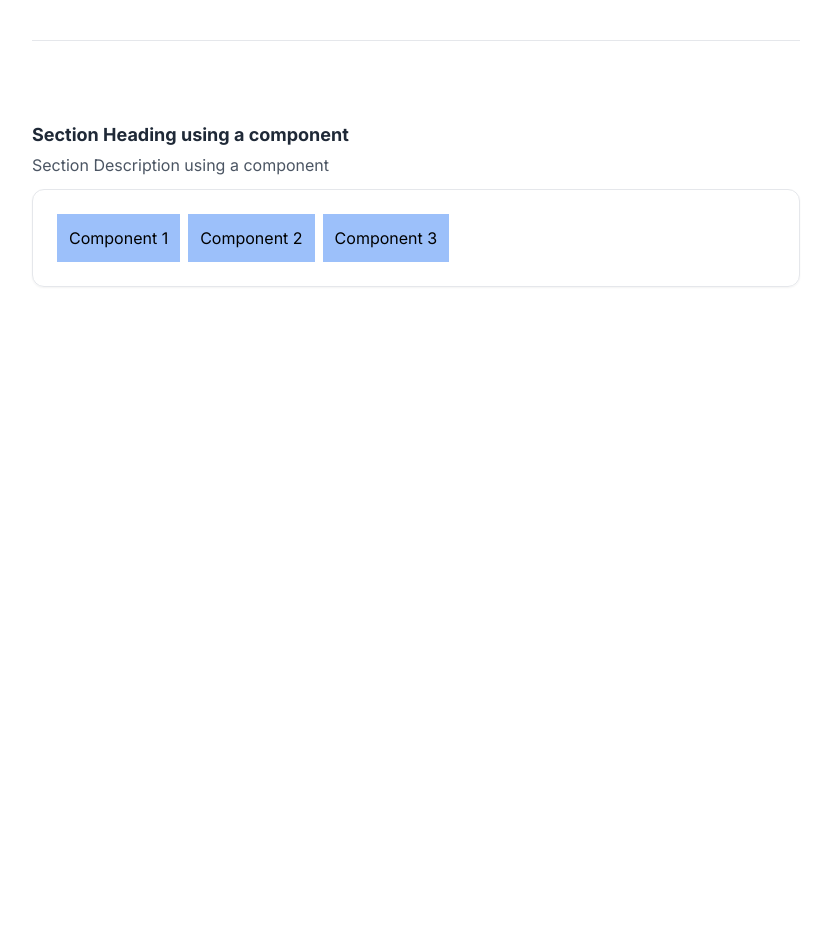
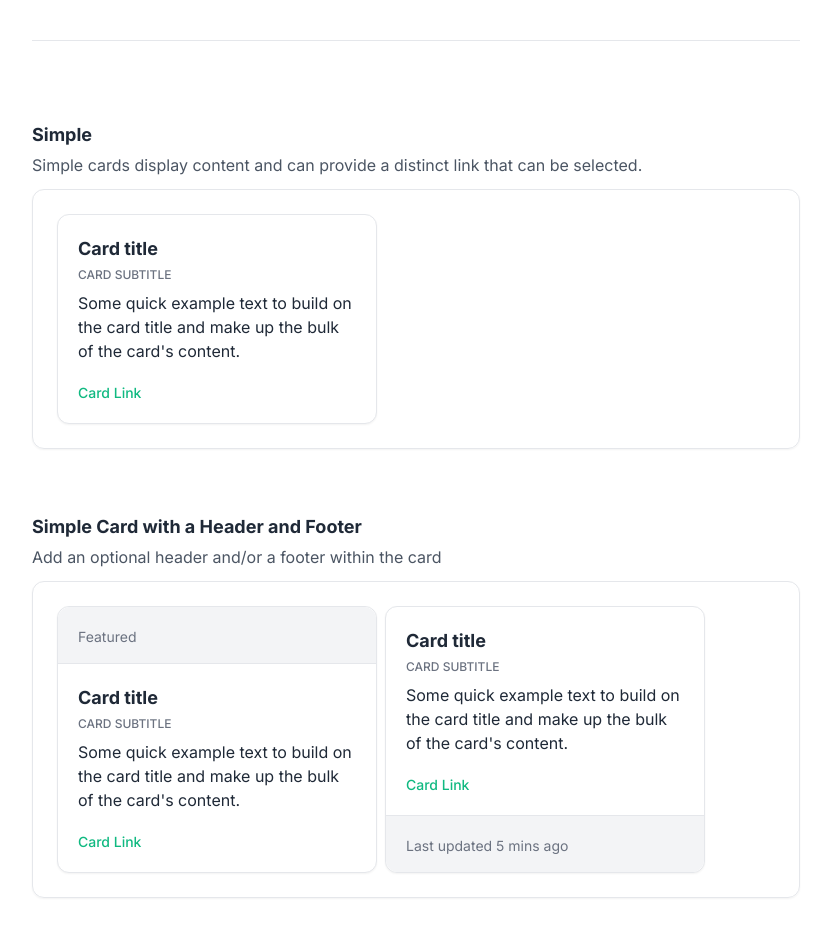
Before and after one commit to at-the-vr/phobic, a Next.js app: page / in a window 1280 px wide. Shown: the part 1400-2336 px from the top of the page, without its empty margins (224-1055 px from the left). Before the commit the page ends 1727 px from the top, so only its background shows below. Built offline with nearby package versions, Linux system fonts and the light colour scheme.

Commit message:
feat: add new card component

```diff
--- /dev/null
+++ b/app/components/library/Card.tsx
@@ -0,0 +1,67 @@
+import { twMerge } from 'tailwind-merge'
+
+// D E F I N E    T Y P E S   F O R   P R O P S
+type CardContainerProps = React.HTMLAttributes<HTMLDivElement>
+
+export const CardContainer: React.FC<CardContainerProps> = ({ className, children, ...props }) => {
+	// B A S E    C L A S S E S
+	const baseClasses: string = 'rounded-xl border bg-white shadow-sm'
+	const mergedClasses = twMerge([baseClasses, className])
+	return (
+		<div className="w-full max-w-xs" {...props}>
+			<div className={mergedClasses}>{children}</div>
+		</div>
+	)
+}
+
+// T H I S    T Y P E   O F   C A R D   I S   F O R   D I S P L A Y I N G    C O N T E N T
+export const ContentCard = ({
+	header,
+	footer,
+	title,
+	subtitle,
+	plaintext,
+	link,
+	children,
+}: {
+	header?: string
+	footer?: string
+	title?: string
+	subtitle?: string
+	plaintext?: string
+	link?: { url: string; text: string }
+	children?: React.ReactNode
+}) => {
+	return (
+		<CardContainer>
+			{header && (
+				<div className="rounded-t-xl border-b bg-gray-100 px-4 py-3 md:px-5 md:py-4">
+					<p className="mt-1 text-sm text-gray-500">{header}</p>
+				</div>
+			)}
+			<div className="flex flex-col p-4 md:p-5">
+				{title && <h3 className="text-lg font-bold text-gray-800">{title}</h3>}
+				{subtitle && <p className="mt-1 text-xs font-medium uppercase text-gray-500">{subtitle}</p>}
+				{plaintext && <p className="mt-2 text-gray-800">{plaintext}</p>}
+				{children}
+				{link && (
+					<a
+						href={link.url}
+						className="mt-5 inline-flex items-center gap-2 text-sm font-medium text-emerald-500 hover:text-emerald-600"
+					>
+						{link.text}
+					</a>
+				)}
+			</div>
+			{footer && (
+				<div className="rounded-b-xl border-t bg-gray-100 px-4 py-3 md:px-5 md:py-4">
+					<p className="mt-1 text-sm text-gray-500">{footer}</p>
+				</div>
+			)}
+		</CardContainer>
+	)
+}
+
+export const BlockLinkCard = () => {
+	return <div>Card</div>
+}
--- a/app/page.tsx
+++ b/app/page.tsx
@@ -1,6 +1,7 @@
 import { Section } from './components/site/Section'
 import { Container } from './components/site/Container'
 import { Button } from './components/library/Button'
+import { ContentCard } from './components/library/Card'
 
 export default function Home() {
 	return (
@@ -193,14 +194,39 @@ export default function Home() {
 					<div className="bg-blue-500/50 p-3">Component 3</div>
 				</Section>
 			</Container>
-			<Container title="Component Name XXX" description="Component Description">
+			<Container title="Card" description="A card is a flexible and extensible content container.">
 				<Section
-					title="Section Heading using a component"
-					description="Section Description using a component"
+					title="Simple"
+					description="Simple cards display content and can provide a distinct link that can be selected."
 				>
-					<div className="bg-blue-500/50 p-3">Component 1</div>
-					<div className="bg-blue-500/50 p-3">Component 2</div>
-					<div className="bg-blue-500/50 p-3">Component 3</div>
+					{/* S I M P L E		C A R D */}
+					<ContentCard
+						title="Card title"
+						subtitle="CARD SUBTITLE"
+						plaintext="Some quick example text to build on the card title and make up the bulk of the card's content."
+						link={{ url: '/', text: 'Card Link' }}
+					></ContentCard>
+				</Section>
+				<Section
+					title="Simple Card with a Header and Footer"
+					description="Add an optional header and/or a footer within the card"
+				>
+					{/* S I M P L E		C A R D		W I T H		H E A D E R*/}
+					<ContentCard
+						header="Featured"
+						title="Card title"
+						subtitle="CARD SUBTITLE"
+						plaintext="Some quick example text to build on the card title and make up the bulk of the card's content."
+						link={{ url: '/', text: 'Card Link' }}
+					></ContentCard>
+					{/* S I M P L E		C A R D		W I T H		F O O T E R*/}
+					<ContentCard
+						footer="Last updated 5 mins ago"
+						title="Card title"
+						subtitle="CARD SUBTITLE"
+						plaintext="Some quick example text to build on the card title and make up the bulk of the card's content."
+						link={{ url: '/', text: 'Card Link' }}
+					></ContentCard>
 				</Section>
 			</Container>
 		</>
```
